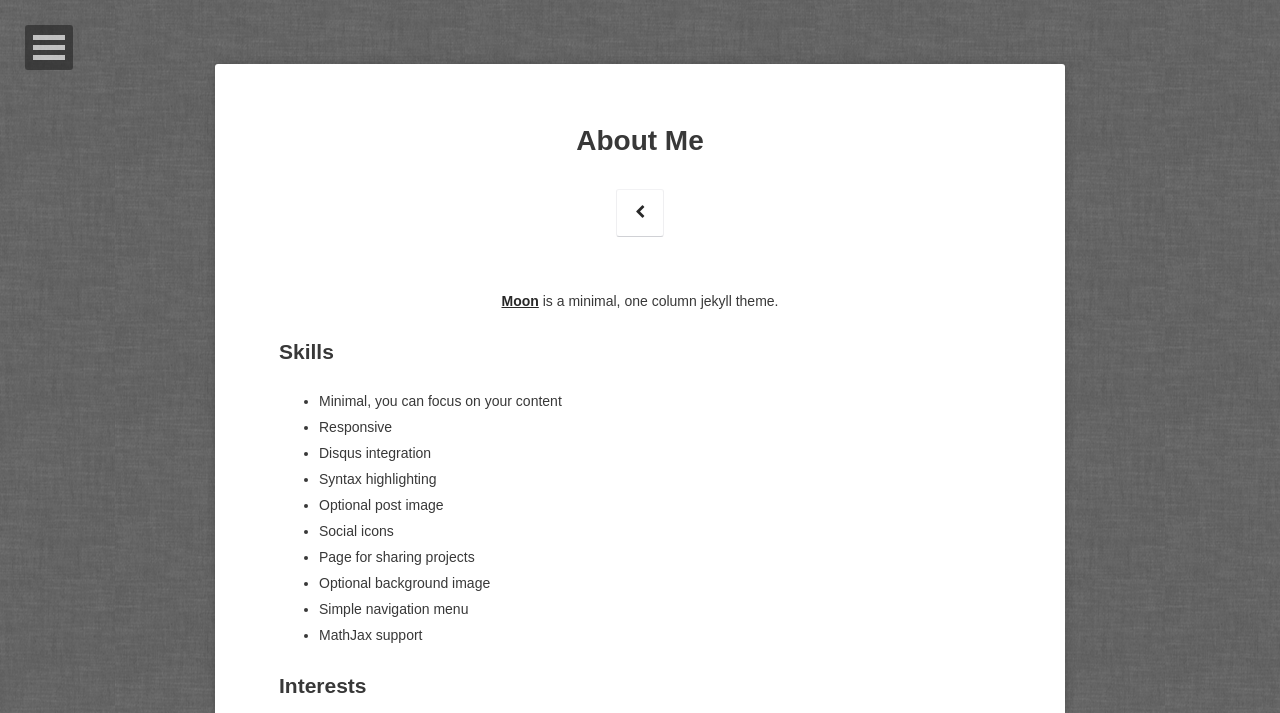
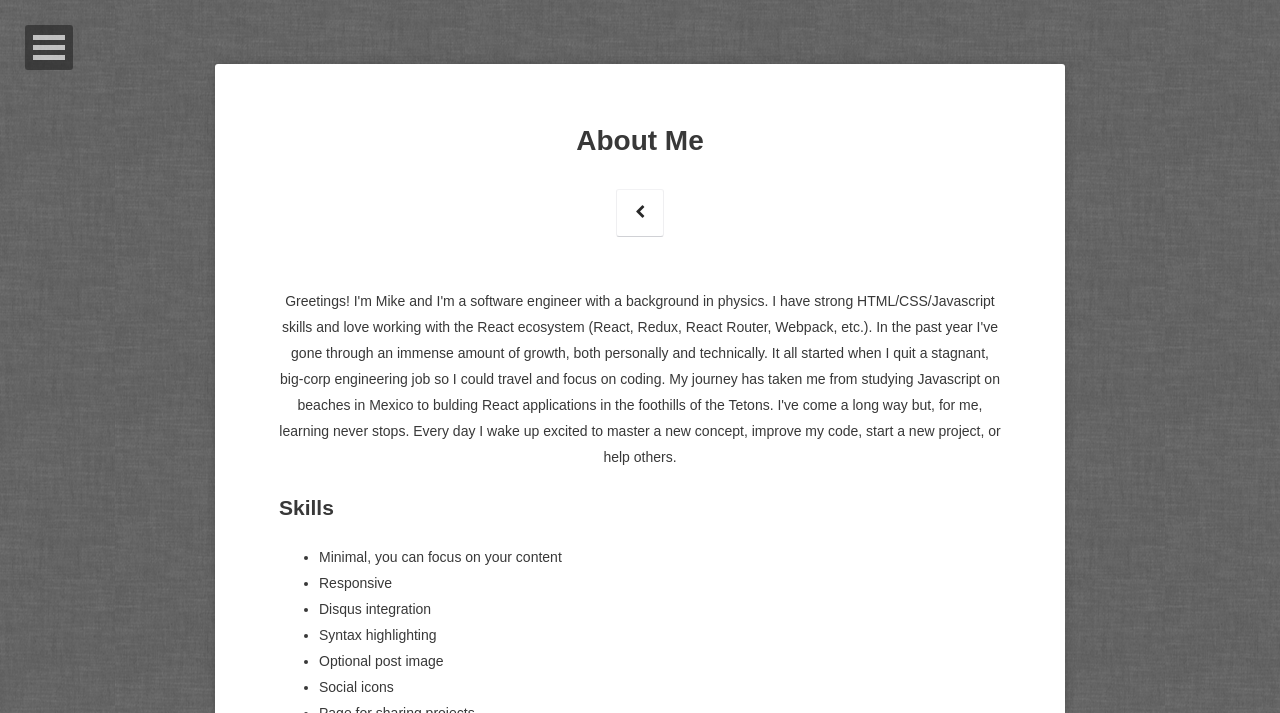
Before and after one commit to qualitydixon/qualitydixon.github.io, a Jekyll site: the page built from about/index.md, in a window 1280 px wide, cut to the strip 0-713 px from the top of the page. Built offline with Jekyll 4.4.1, drawn with Linux system fonts in a browser that asks for light colours; some web fonts are replaced.

Commit message:
New about section.

```diff
--- a/_config.yml
+++ b/_config.yml
@@ -8,7 +8,8 @@ logo:               'assets/img/logo.png'
 background:         'assets/img/grey.png'
 tiled_bg:           false   # Set this true if you want to tile your background image, otherwise it will be covered
 locale:             en_US
-url:                http://qualitydixon.github.io/
+#url:                http://qualitydixon.github.io/
+url:                http://127.0.0.1:4000/
 
 # Jekyll
 permalink:          /:title/
--- a/about/index.md
+++ b/about/index.md
@@ -5,7 +5,7 @@ tags: [about, Jekyll, theme, moon]
 date: 2016-06-07
 ---
 
-<center><a href="http://taylantatli.github.io/Moon"><b>Moon</b></a> is a minimal, one column jekyll theme.</center>
+<center>Greetings! I'm Mike and I'm a software engineer with a background in physics. I have strong HTML/CSS/Javascript skills and love working with the React ecosystem (React, Redux, React Router, Webpack, etc.). In the past year I've gone through an immense amount of growth, both personally and technically. It all started when I quit a stagnant, big-corp engineering job so I could travel and focus on coding. My journey has taken me from studying Javascript on beaches in Mexico to bulding React applications in the foothills of the Tetons. I've come a long way but, for me, learning never stops. Every day I wake up excited to master a new concept, improve my code, start a new project, or help others.</center>
 
 ## Skills
 * Minimal, you can focus on your content
```
